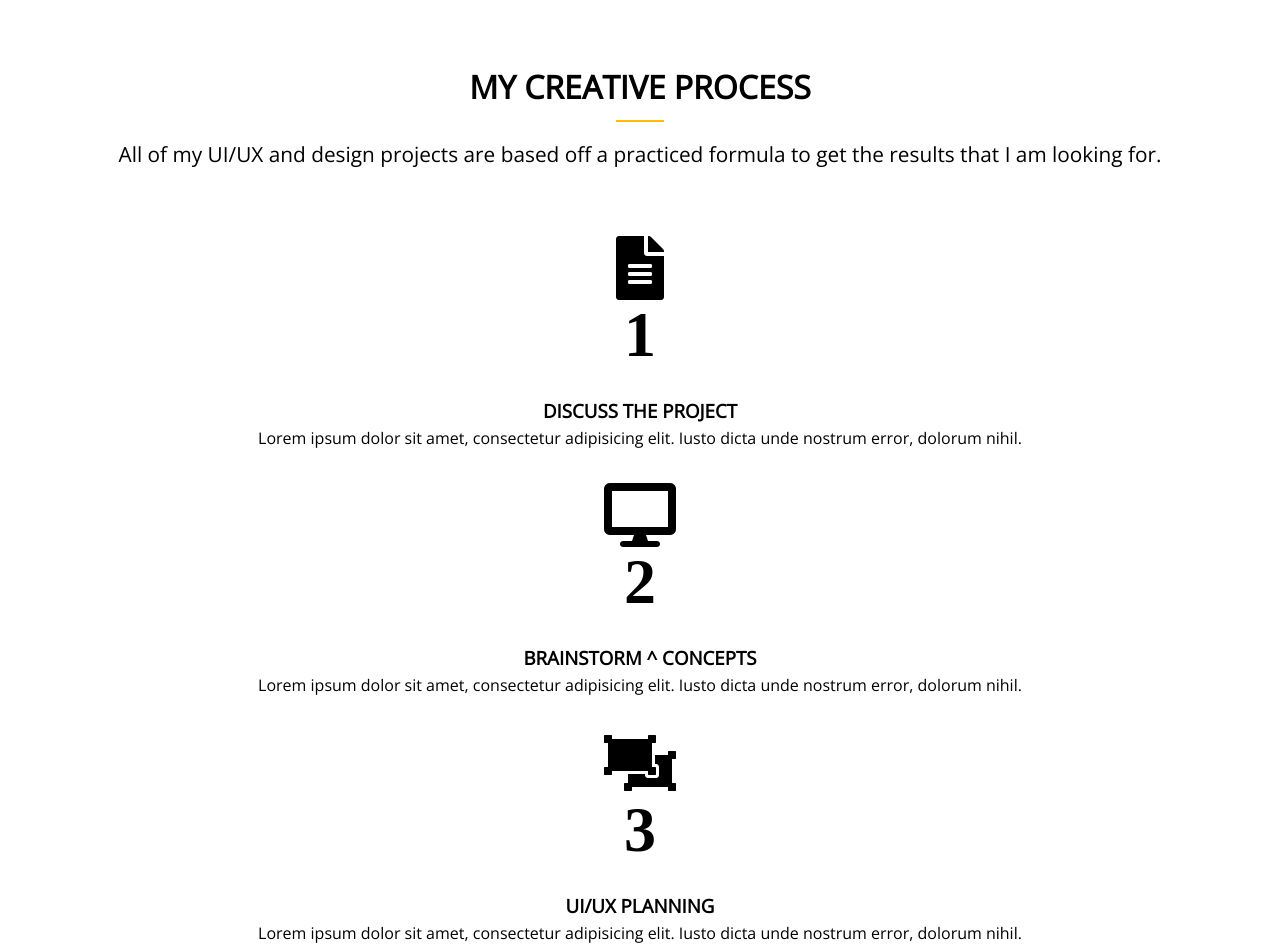
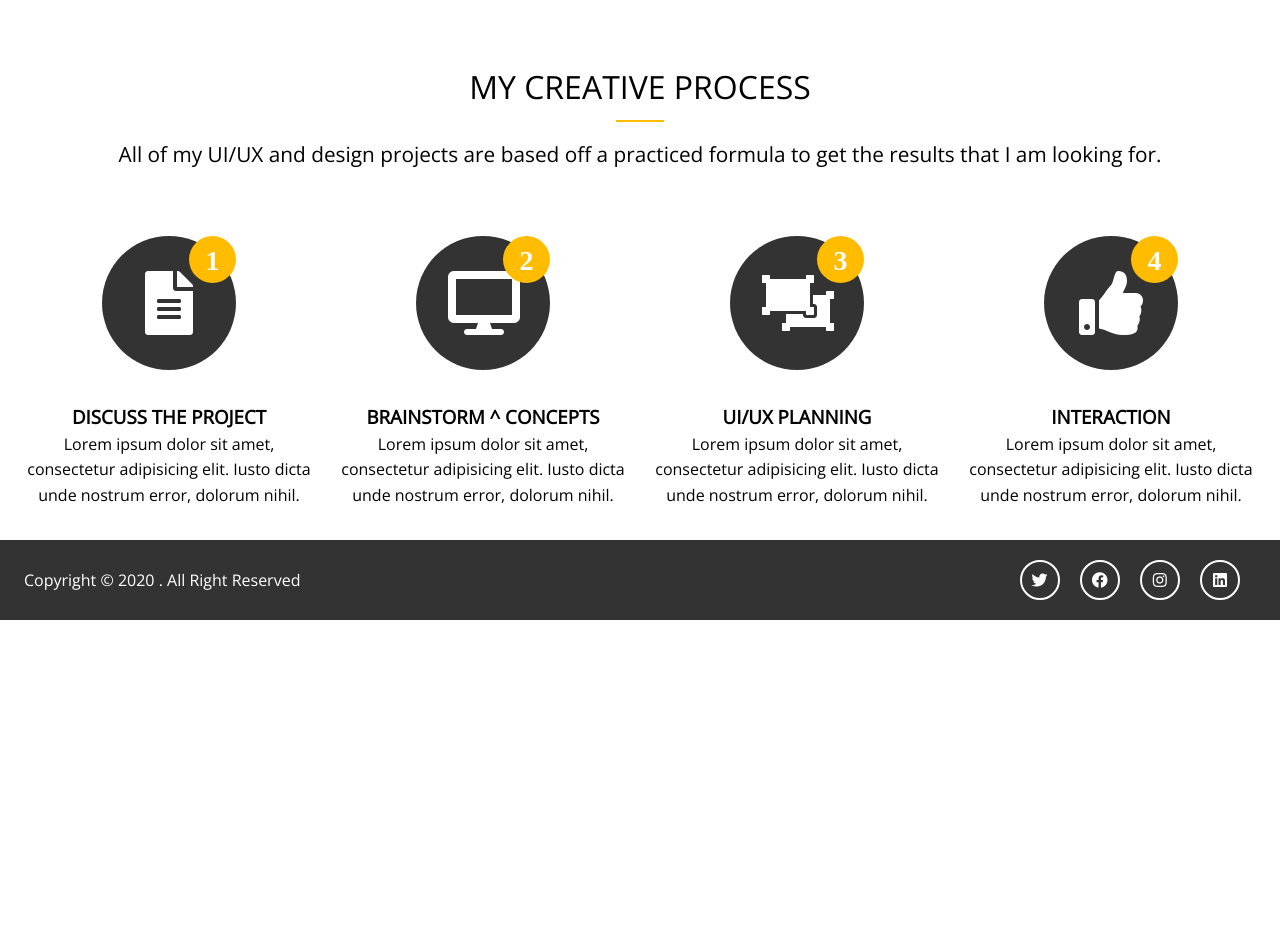
Before and after one commit to CiprianBoamba/Project-sass, a website: page dist/index.html in a window 1280 px wide. Shown: the part 1488-2437 px from the top of the page. After the commit the page ends 2108 px from the top, so only its background shows below. Drawn offline with nearby package versions, Linux system fonts and the light colour scheme.

Commit message:
adding more

```diff
--- a/scss/_config.scss
+++ b/scss/_config.scss
@@ -4,4 +4,14 @@ $main-color: #ffbc00;
 $light-color: #f4f4f4;
 $medium-color: #ccc;
 $dark-color: #333;
-$bg-image: url('../img/showcase.jpg')
+$bg-image: url('../img/showcase.jpg');
+
+//Set Text Color
+
+@function set-text-color($color) {
+  @if (lightness($color) > 50) {
+    @return #000;
+  } @else {
+    @return #fff;
+  }
+}
--- a/scss/_utilities.scss
+++ b/scss/_utilities.scss
@@ -84,6 +84,8 @@
     display:block;
     padding-bottom: 0.5rem;
     text-align: center;
+    font-weight: 100;
+    text-transform: uppercase;
 
   }
 
--- a/scss/main.scss
+++ b/scss/main.scss
@@ -152,4 +152,92 @@ height: 100vh;
 
     }
   }
+
+  // Home Section C
+
+  &-c {
+    .process {
+      display: grid;
+      grid-template-columns: repeat(4, 1fr);
+      gap: 1.5rem;
+      text-align: center;
+
+      // process-icon
+      &-icon {
+        border-radius: 50%;
+        background: $dark-color;
+        color: set-text-color($dark-color);
+        padding: 2rem;
+        width: 70px;
+        height: 70px;
+        line-height: 70px;
+        text-align: center;
+        position: relative;
+        transition:  all 1s;
+
+        &:hover {
+          background: $main-color;
+          width: 90px;
+          height: 90px;
+          line-height: 90px;
+
+          .process-step {
+            background: $dark-color;
+            color: set-text-color($dark-color);
+
+          }
+
+        }
+
+      }
+
+      // process-step
+      &-step {
+        position :absolute;
+        top: 0;
+        right: 0;
+        font-size: 28px;
+        background: $main-color;
+        color: set-text-color($main-color);
+        border-radius: 50%;
+        height: 15px;
+        width: 15px;
+        line-height: 15px;
+        padding: 1rem;
+        transition: all 1s;
+      }
+
+    }
+  }
 }
+
+// Footer
+
+#main-footer {
+  background: $dark-color;
+  color:set-text-color($dark-color);
+  height: 5rem;
+
+  .footer-content {
+    display: flex;
+    justify-content: space-between;
+    height: 5rem;
+    align-items: center;
+
+    .social .fab {
+      margin-right: 1rem;
+      border: 2px #fff solid;
+      border-radius: 50%;
+      height: 20px;
+      width: 20px;
+      line-height: 20px;
+      text-align: center;
+      padding: 0.5rem;
+
+      &:hover {
+        background: $main-color;
+      }
+    }
+
+  }
+}
```
Also changed, not shown: dist/css/main.css, dist/index.html.
